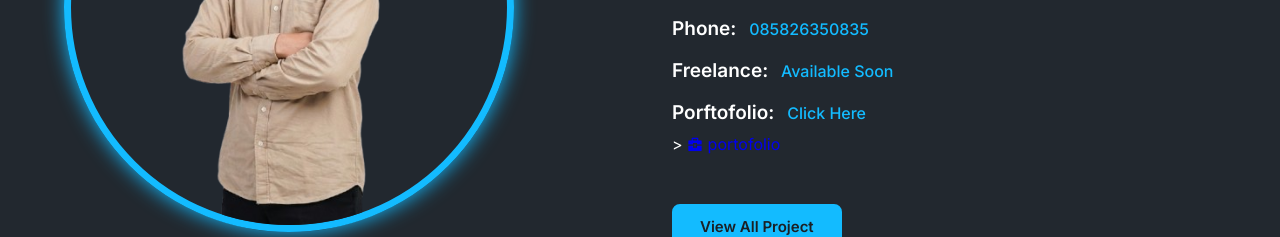
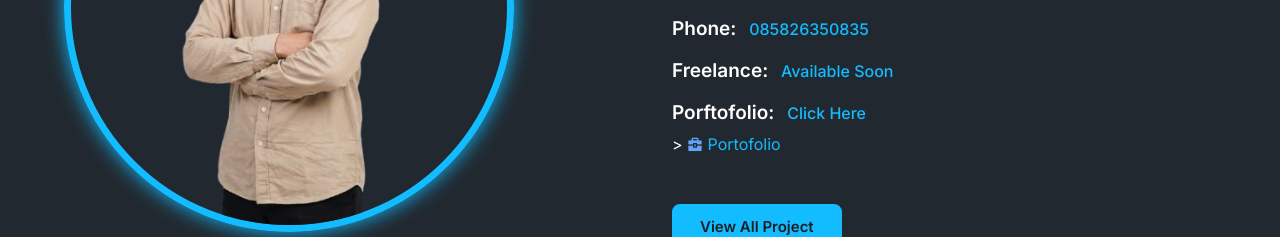
Before and after one commit to ahmadwahyuummam/portofolio, a plain HTML site: page index.html in a window 1280 px wide. Shown: the part 1040-1277 px from the top of the page. Drawn offline with nearby package versions, Linux system fonts and the light colour scheme.

Commit message:
Fix HTML structure and update portfolio content

```diff
--- a/index.html
+++ b/index.html
@@ -87,9 +87,17 @@
       <p class="exp">Phone: <span style="color: #13bbff; font-weight: 500;">085826350835</span></p>
       <p class="exp">Freelance: <span style="color: #13bbff; font-weight: 500;">Available Soon</span></p>
       <p class="exp">Porftofolio: <span style="color: #13bbff; font-weight: 500;">Click Here</span></p> ></a>
-          <a href="https://canva.link/fdk1es9rwg6wce7" target="_blank" rel="noopener noreferrer"
-            ><i class="ri-briefcase-4-fill"></i> portofolio</a
+          <a
+            href="https://canva.link/fdk1es9rwg6wce7"
+            target="_blank"
+            rel="noopener noreferrer"
+            aria-label="Portofolio"
+            title="Portofolio"
+            style="color: #60a5fa;"
           >
+            <i class="ri-briefcase-4-fill"></i>
+            <span>Portofolio</span>
+          </a>
     </div>
     <a href="blog.html" class="btn">View All Project</a>
   </div>
```
